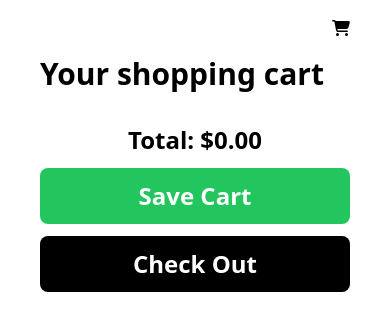
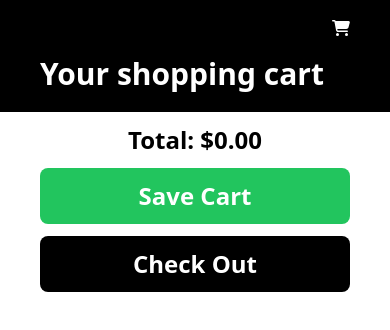
Before and after one commit to marriagav/shopping-cart, a React (Create React App) app: page / in a window 390 px wide. Both pictures are taken after a click on the button 225 px from the left and 100 px from the top of the page. Shown: the top 330 px of the page. Built offline with nearby package versions, Linux system fonts and the light colour scheme; no server answers; the database is empty.

Commit message:
better mobile ui

```diff
--- a/src/components/NavBar.tsx
+++ b/src/components/NavBar.tsx
@@ -11,9 +11,12 @@ function NavBar() {
 
   return (
     <>
-      <nav className="flex flex-col md:flex-row justify-between items-center gap-x-10 p-6 bg-black text-white">
-        <h1 className="text-4xl font-bold">FakeStore</h1>
-        <ul className="flex flex-row justify-center items-center gap-10">
+      <h1 className="text-4xl font-bold md:hidden text-center bg-black text-white p-3">
+        FakeStore
+      </h1>
+      <nav className="flex flex-col md:flex-row justify-between items-center gap-x-10 p-3 bg-black text-white sticky top-0">
+        <h1 className="text-4xl font-bold hidden md:block">FakeStore</h1>
+        <ul className="flex flex-row justify-around items-center gap-10 w-full md:justify-end">
           <li>
             <NavLink to="/">Home</NavLink>
           </li>
--- a/src/components/ShoppingCart.tsx
+++ b/src/components/ShoppingCart.tsx
@@ -72,8 +72,8 @@ function ShoppingCart(props: ShoppingCartProps) {
       id="shopping-wrapper"
       onClick={handleCloseModal}
     >
-      <div className="bg-white h-screen flex flex-col w-full max-w-md gap-3">
-        <div className="flex flex-row flex-wrap-reverse items-center justify-between px-10 py-5 gap-x-10 gap-y-5">
+      <div className="bg-white h-screen flex flex-col w-full max-w-md gap-3 overflow-auto overscroll-none fixed top-0">
+        <div className="flex flex-row flex-wrap-reverse items-center justify-between px-10 py-5 gap-x-10 gap-y-5 sticky top-0 bg-black text-white">
           <h2 className="text-3xl font-bold">Your shopping cart</h2>
           <button
             className="self-center ml-auto"
@@ -82,7 +82,7 @@ function ShoppingCart(props: ShoppingCartProps) {
             <FontAwesomeIcon icon={faShoppingCart} />
           </button>
         </div>
-        <div className="overflow-auto flex flex-col gap-7 px-10 pb-5">
+        <div className="flex flex-col gap-7 px-10 pb-5">
           {itemCards}
           <div className="flex flex-col items-center font-bold gap-3 text-2xl">
             <p>Total: ${cartTotal.toFixed(2)}</p>
--- a/src/components/SignInButton.tsx
+++ b/src/components/SignInButton.tsx
@@ -14,10 +14,7 @@ function SignInButton(props: SignInButtonProps) {
   };
 
   useEffect(() => {
-    // if (isError) {
-    //   console.log(isError);
-    //   console.log(error);
-    // }
+    // TODO: Handle error
   }, [isError, error]);
 
   return (
@@ -26,7 +23,7 @@ function SignInButton(props: SignInButtonProps) {
       disabled={isLoading}
       className={props.className}
     >
-      {isLoading ? "Signing in..." : "Sign in with Google"}
+      {isLoading ? "Signing in..." : "Sign in"}
     </Button>
   );
 }
--- a/src/components/SignInSection.tsx
+++ b/src/components/SignInSection.tsx
@@ -35,7 +35,7 @@ function SignInSection() {
             src={user?.photoURL || ""}
             alt="Profile picture"
           ></ProfileImage>
-          <p>{user?.displayName || ""}</p>
+          <p className="hidden md:block">{user?.displayName || ""}</p>
         </button>
       </>
     );
```
